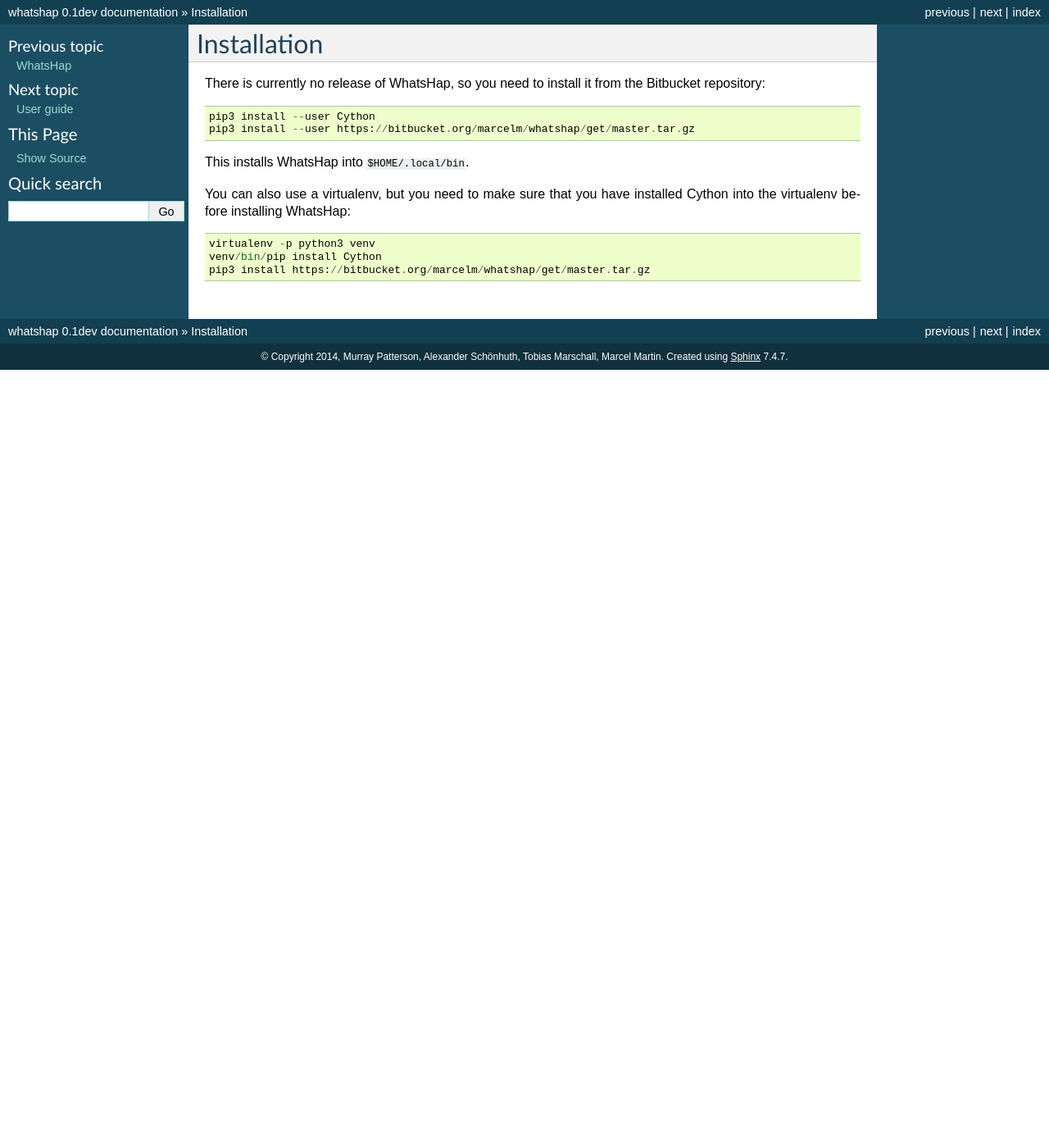
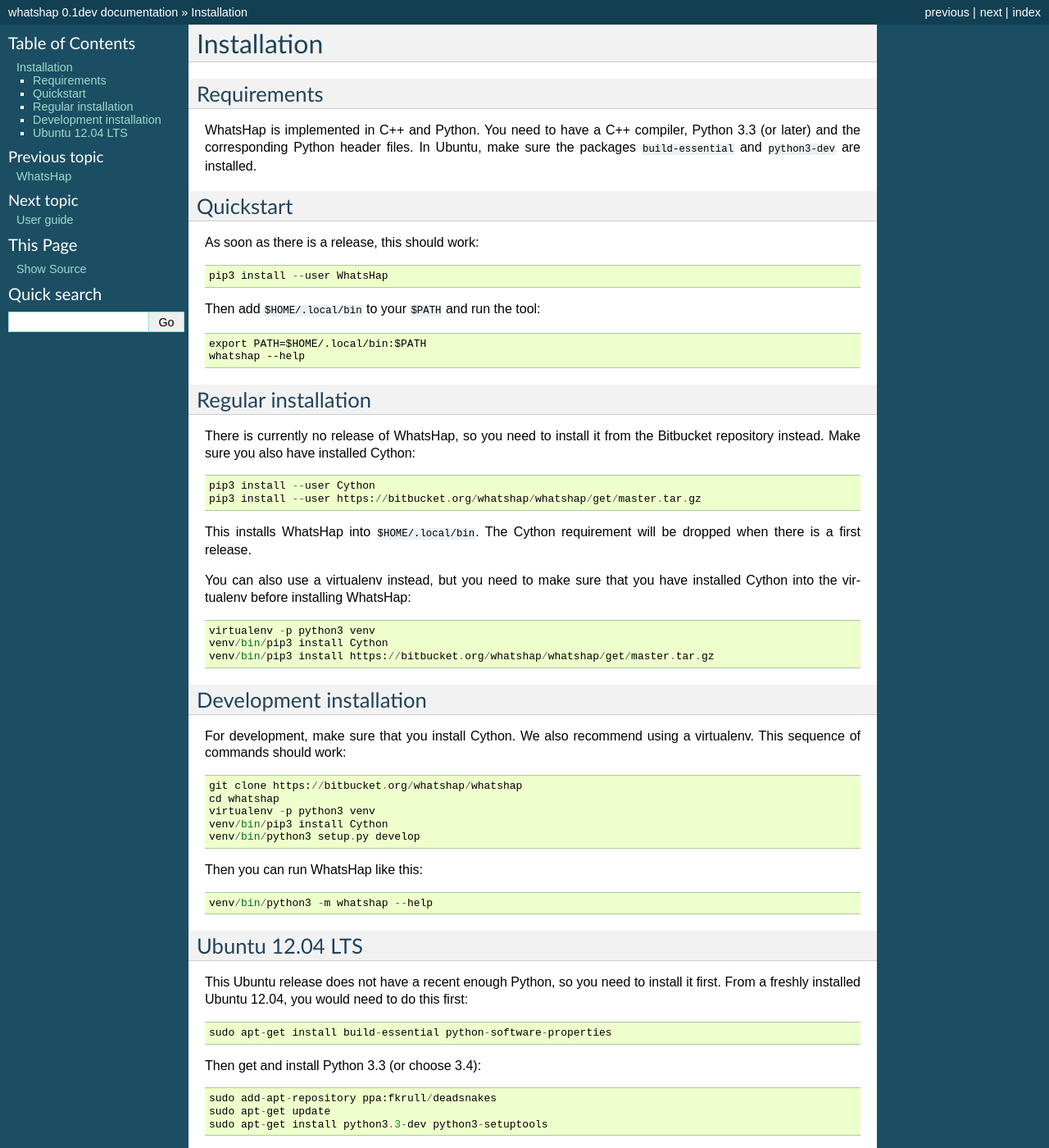
Before and after one commit to whatshap/whatshap, a Sphinx documentation site: the page built from doc/installation.rst, in a window 1280 px wide and 1400 px high. Shown: the whole window at 82% size. Built offline with Sphinx 7.4.7, drawn with Linux system fonts in a browser that asks for light colours; some of the changed text lies outside the part shown.

Commit message:
More complete installation instructions

```diff
--- a/doc/installation.rst
+++ b/doc/installation.rst
@@ -2,17 +2,86 @@
 Installation
 ============
 
+
+Requirements
+------------
+
+WhatsHap is implemented in C++ and Python. You need to have a C++ compiler,
+Python 3.3 (or later) and the corresponding Python header files. In Ubuntu,
+make sure the packages ``build-essential`` and ``python3-dev`` are installed.
+
+
+Quickstart
+----------
+
+As soon as there is a release, this should work::
+
+	pip3 install --user WhatsHap
+
+Then add ``$HOME/.local/bin`` to your ``$PATH`` and run the tool::
+
+	export PATH=$HOME/.local/bin:$PATH
+	whatshap --help
+
+
+Regular installation
+--------------------
+
 There is currently no release of WhatsHap, so you need to install it from the
-Bitbucket repository::
+Bitbucket repository instead. Make sure you also have installed Cython::
 
 	pip3 install --user Cython
-	pip3 install --user https://bitbucket.org/marcelm/whatshap/get/master.tar.gz
+	pip3 install --user https://bitbucket.org/whatshap/whatshap/get/master.tar.gz
 
-This installs WhatsHap into ``$HOME/.local/bin``.
+This installs WhatsHap into ``$HOME/.local/bin``. The Cython requirement will
+be dropped when there is a first release.
 
-You can also use a virtualenv, but you need to make sure that you have installed
-Cython into the virtualenv before installing WhatsHap::
+You can also use a virtualenv instead, but you need to make sure that you have
+installed Cython into the virtualenv before installing WhatsHap::
 
 	virtualenv -p python3 venv
-	venv/bin/pip install Cython
-	pip3 install https://bitbucket.org/marcelm/whatshap/get/master.tar.gz
+	venv/bin/pip3 install Cython
+	venv/bin/pip3 install https://bitbucket.org/whatshap/whatshap/get/master.tar.gz
+
+
+Development installation
+------------------------
+
+For development, make sure that you install Cython. We also recommend using a
+virtualenv. This sequence of commands should work::
+
+	git clone https://bitbucket.org/whatshap/whatshap
+	cd whatshap
+	virtualenv -p python3 venv
+	venv/bin/pip3 install Cython
+	venv/bin/python3 setup.py develop
+
+Then you can run WhatsHap like this::
+
+	venv/bin/python3 -m whatshap --help
+
+
+Ubuntu 12.04 LTS
+----------------
+
+This Ubuntu release does not have a recent enough Python, so you need to install
+it first. From a freshly installed Ubuntu 12.04, you would need to do this
+first::
+
+	sudo apt-get install build-essential python-software-properties
+
+Then get and install Python 3.3 (or choose 3.4)::
+
+	sudo add-apt-repository ppa:fkrull/deadsnakes
+	sudo apt-get update
+	sudo apt-get install python3.3-dev python3-setuptools
+
+Then install pip and virtualenv. (Since they are so essential, we use sudo to
+install them system-wide, but you can also install them into your $HOME by
+omitting the sudo and adding the ``--user`` option instead)::
+
+	sudo easy_install3 pip
+	sudo pip3 install virtualenv
+
+Then continue with the regular or development instructions above to install
+WhatsHap.
```
